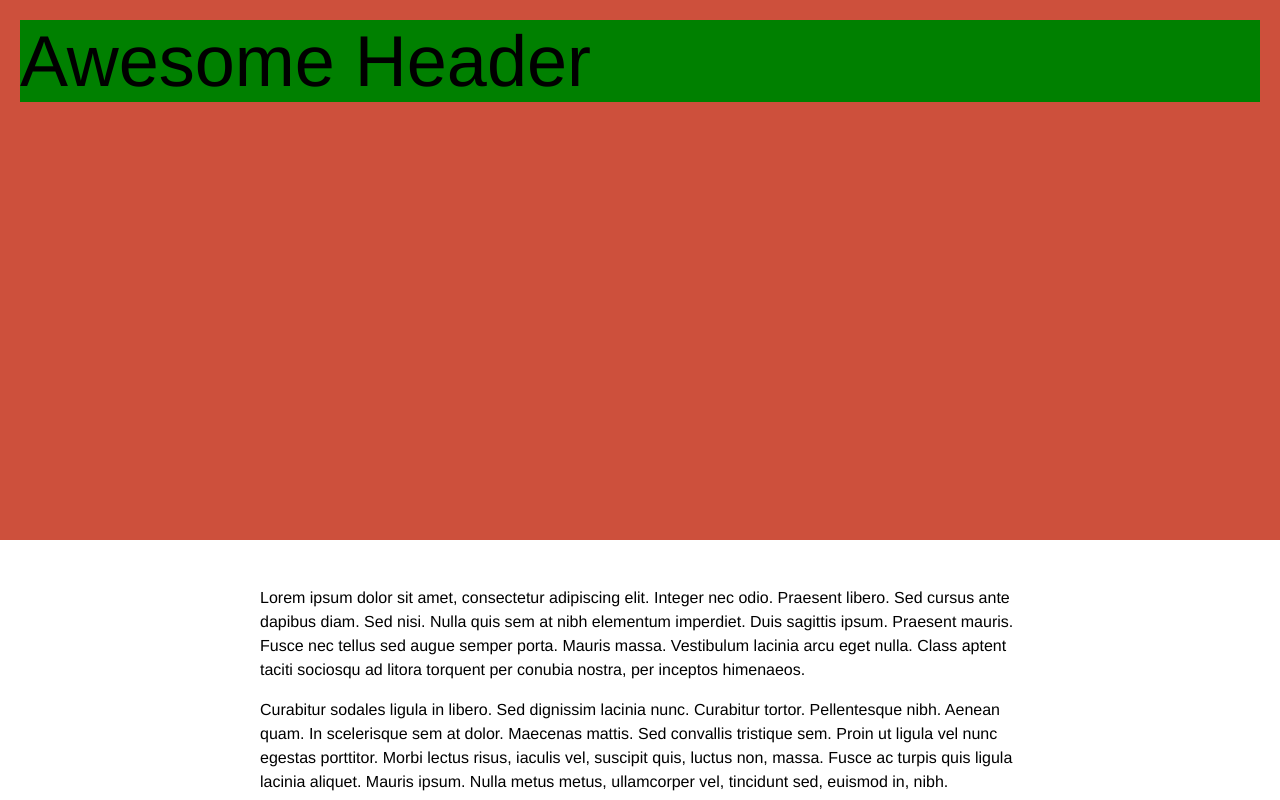
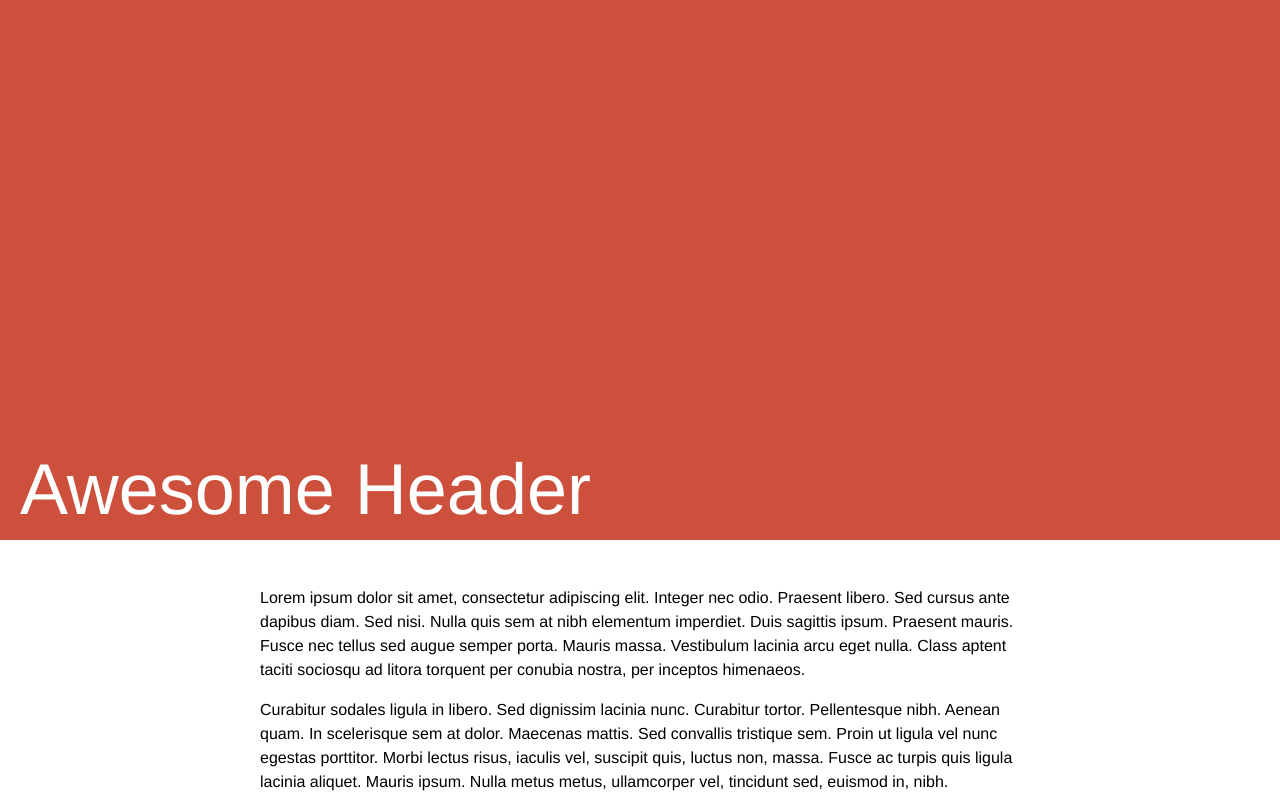
Before and after one commit to patmood/awesome-header, a plain HTML site: page index.html in a window 1280 px wide. Shown: the top 800 px of the page. Drawn offline with nearby package versions, Linux system fonts and the light colour scheme.

Commit message:
align font and color white

```diff
--- a/main.js
+++ b/main.js
@@ -20,7 +20,7 @@
     setFontSize: function(offset) {
       var newSize = Math.min(
         this.config.maxFontSize,
-        this.floatHead.height() * 0.5
+        this.floatHead.height()
       )
 
       newSize = Math.max(
@@ -32,10 +32,7 @@
     },
 
     setHeight: function(offset) {
-      var newHeight = Math.max(
-        this.config.initHeight - offset,
-        0
-      )
+      var newHeight = Math.max(this.config.initHeight - offset, 0)
       this.floatHead.height(newHeight)
     },
 
--- a/style.css
+++ b/style.css
@@ -1,4 +1,5 @@
 html, body {
+  font-size: 12pt;
   box-sizing: border-box;
   font-family: helvetica, sans-serif;
   margin: 0;
@@ -23,12 +24,11 @@ html, body {
   background-color: #CD503C;
   width: 100%;
   padding: 20px;
-
 }
 
 #header .text-container {
-  font-size: 1vw;/*
-  height: 0;
-  padding-bottom: 10*/%;
-  background-color: green;
+  position: absolute;
+  bottom: 10px;
+  color: #fff;
+  display: inline-block;
 }
```
